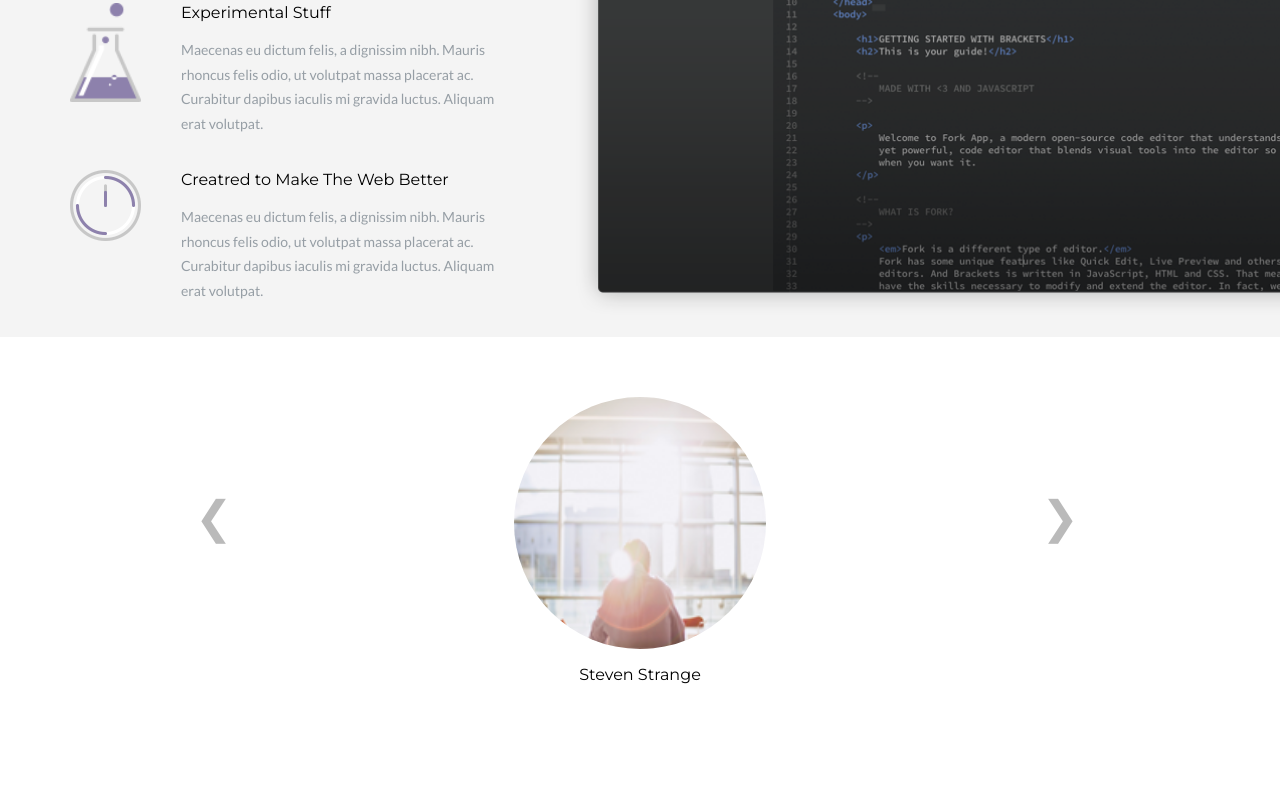
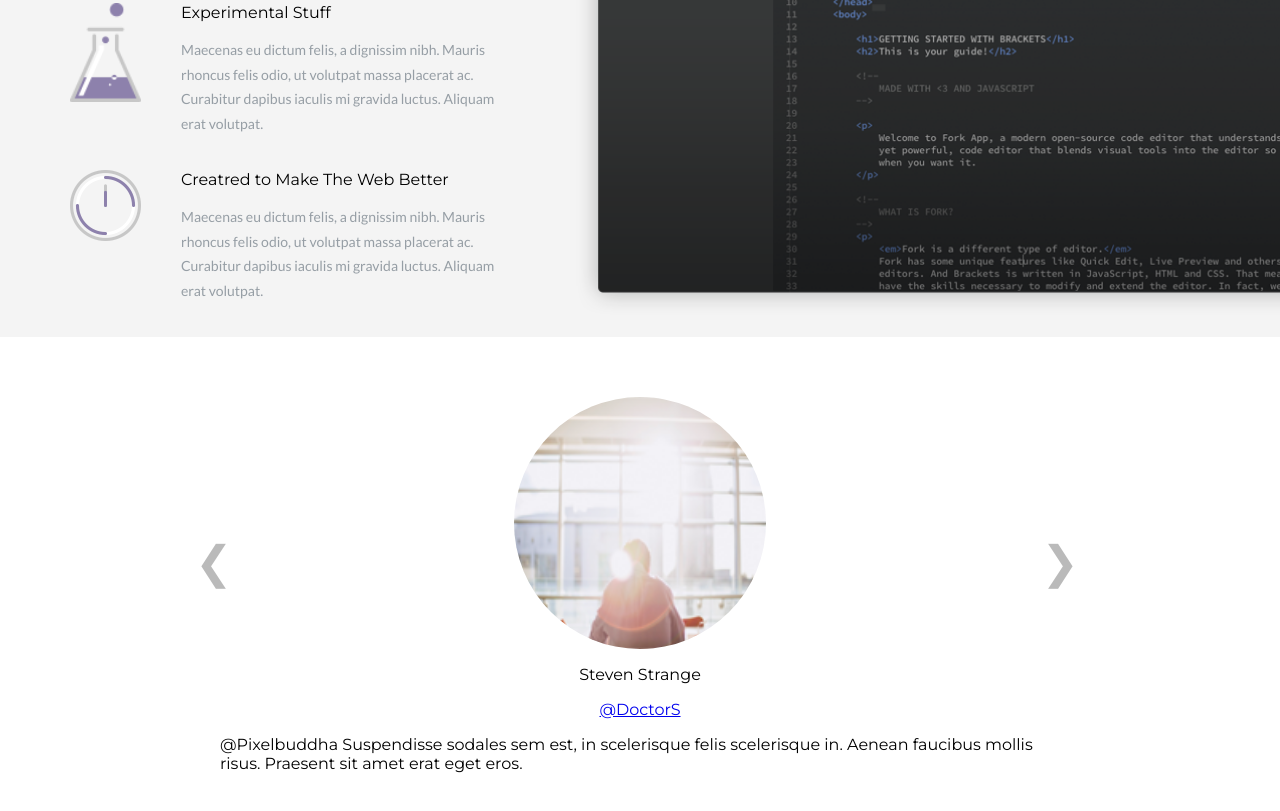
Before and after one commit to valentina532/forkio, a website: page index.html in a window 1280 px wide. Shown: the part 556-1367 px from the top of the page. Before the commit the page ends 1286 px from the top, so only its background shows below. Drawn offline with nearby package versions, Linux system fonts and the light colour scheme; a web font is replaced by a local one.

Commit message:
my html commit

```diff
--- a/index.html
+++ b/index.html
@@ -90,6 +90,9 @@
             <div>
                 <img class="carousel_img" src="dist/img/carousel_img1.png" alt="">
                 <p class="carousel_personname">Steven Strange</p>
+                <a href="#">@DoctorS</a>
+                <p>@Pixelbuddha Suspendisse sodales sem est, in scelerisque felis scelerisque in. Aenean faucibus mollis risus. Praesent
+                sit amet erat eget eros.</p>
             </div>
             <div>
                 <img class="carousel_img" src="dist/img/carousel_img1.png" alt="">
```
